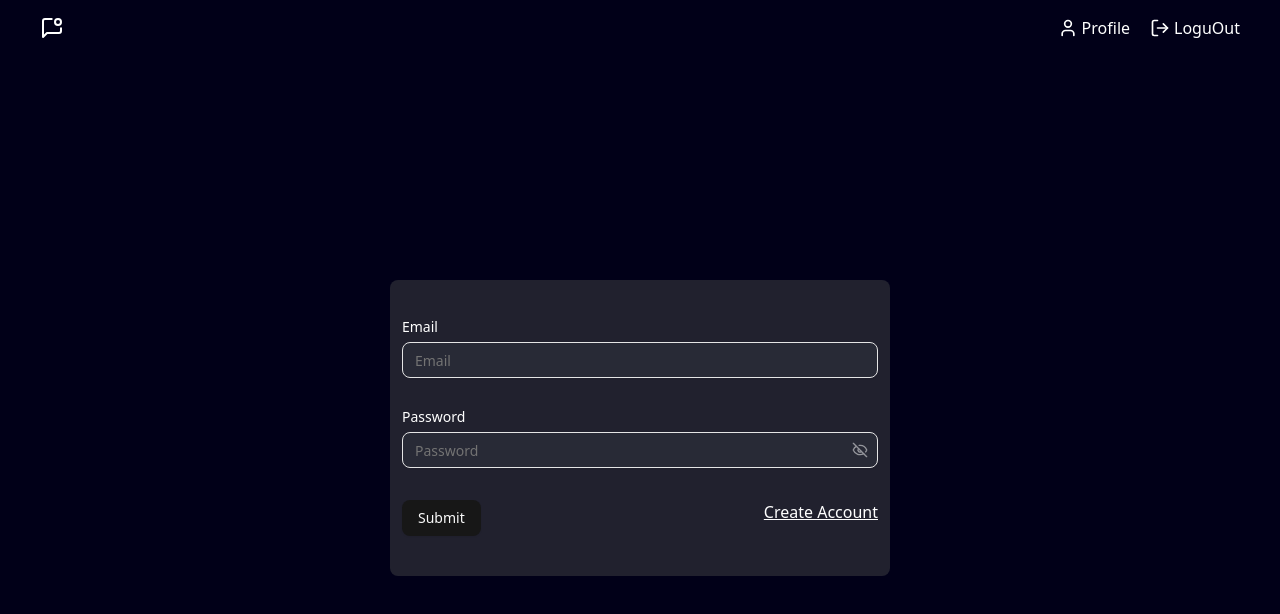
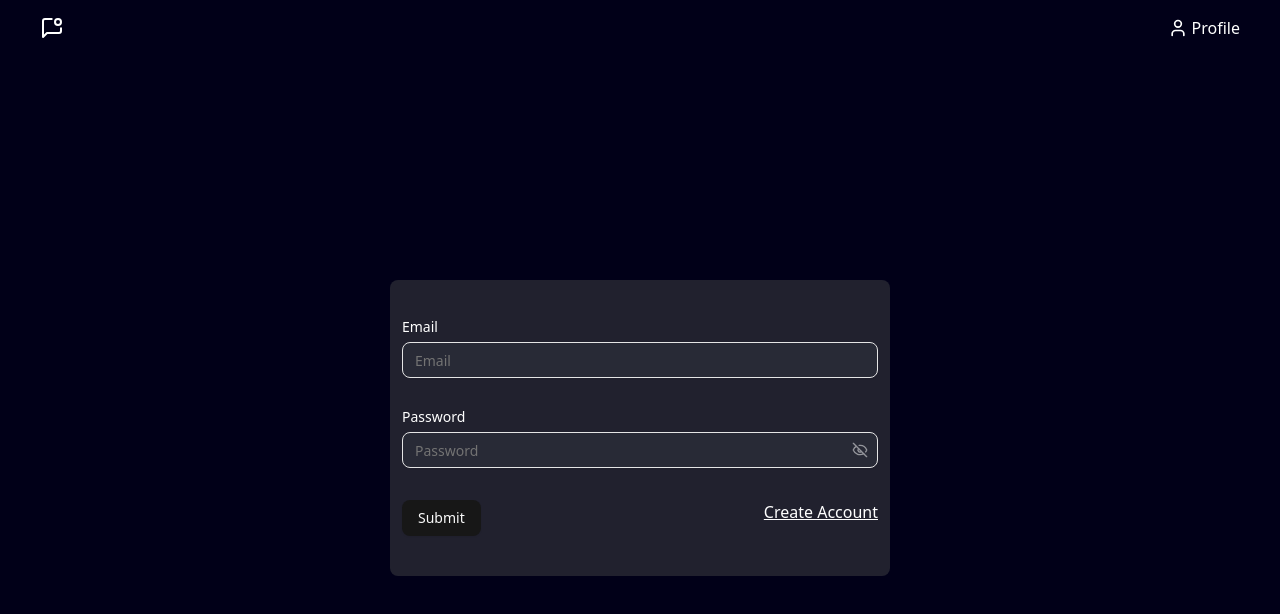
Before and after one commit to Harshal-28215/chatapp, a React (Vite) app in the folder frontend/: page /login in a window 1280 px wide. Shown: the top 614 px of the page. Built offline with nearby package versions, Linux system fonts and the light colour scheme; no server answers.

Commit message:
Update .gitignore to include .env files and modify Navbar component to accept userId prop

```diff
--- a/frontend/src/App.tsx
+++ b/frontend/src/App.tsx
@@ -32,7 +32,7 @@ function App() {
   return (
 
     <BrowserRouter>
-      <Navbar />
+      <Navbar userId={userId}/>
       <Routes>
 
         <Route path="/login" element={<Login />} />
--- a/frontend/src/components/Navbar/Navbar.tsx
+++ b/frontend/src/components/Navbar/Navbar.tsx
@@ -2,7 +2,7 @@ import { useMyContext } from "@/context/chatappContext";
 import { LogOut, MessageSquareDot, User } from "lucide-react"
 import { Link } from "react-router"
 
-function Navbar() {
+function Navbar({userId}: { userId: string | undefined }) {
 
     const { disconnectSocket } = useMyContext();
 
@@ -31,7 +31,7 @@ function Navbar() {
                 </div>
                 <div className="flex gap-5 items-center">
                     <Link to="/profile" className="flex gap-1 justify-center items-center"><User size={20} /> Profile</Link>
-                    <button className="flex gap-1 justify-center items-center cursor-pointer" onClick={handlelogout}><LogOut size={20} /> LoguOut</button>
+                    {userId && <button className="flex gap-1 justify-center items-center cursor-pointer" onClick={handlelogout}><LogOut size={20} /> LoguOut</button>}
                 </div>
             </nav>
         </header>
```
Also changed, not shown: 1 other file (tests, documents, lock files or other folders).
